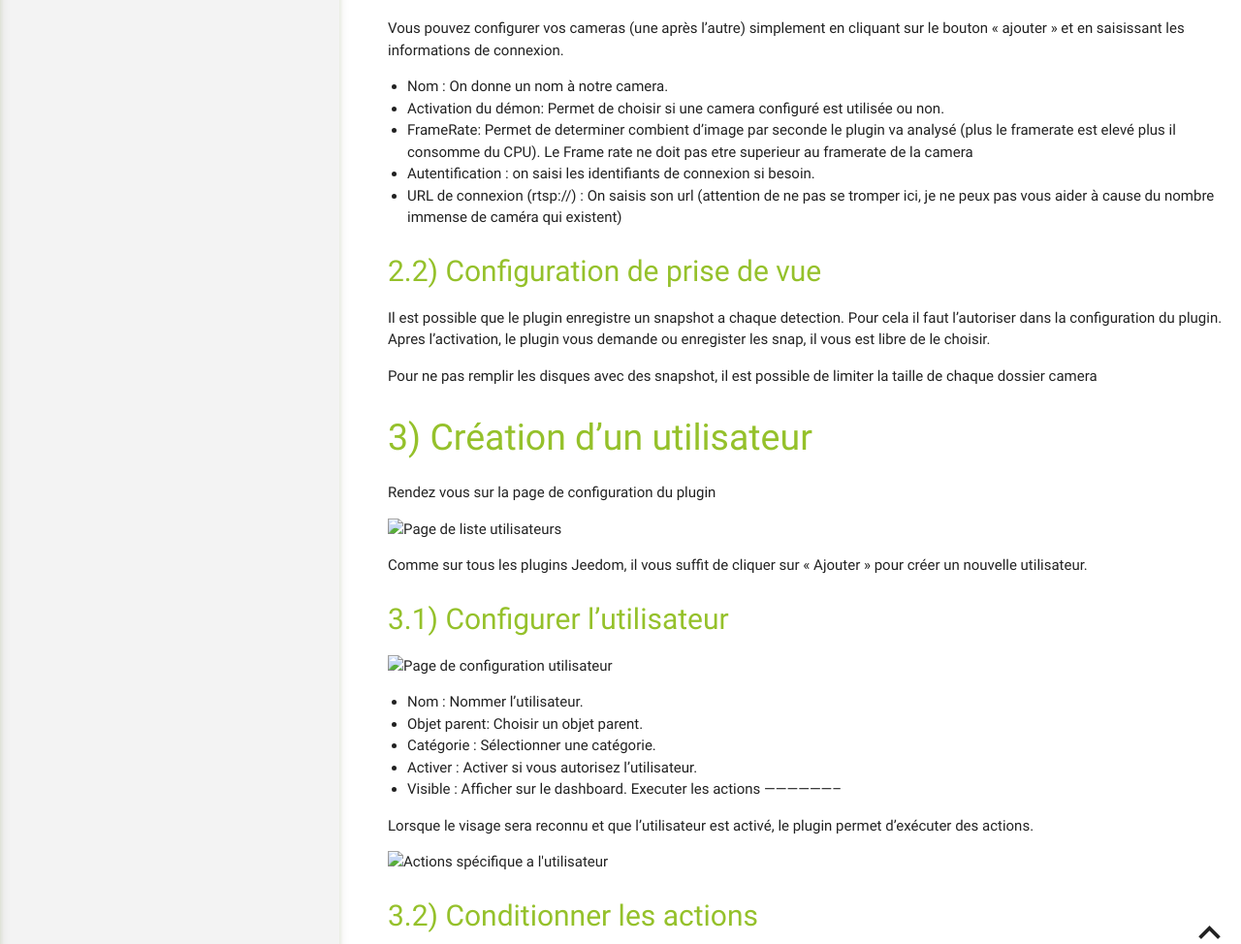
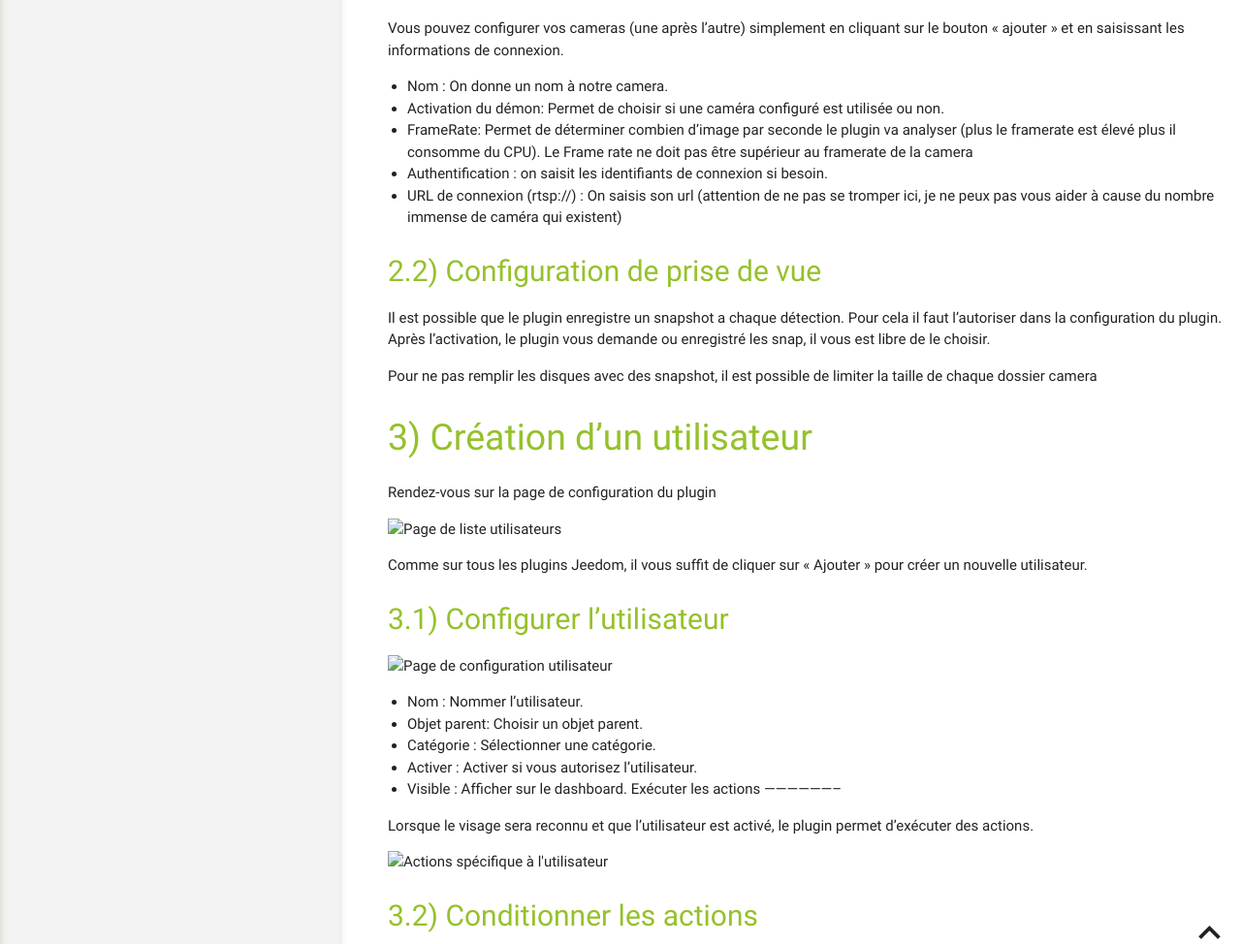
Before and after one commit to mika-nt28/Documentations, a Jekyll site: the page built from falldetector/fr_FR/index.md, in a window 1280 px wide and 1400 px high. Shown: the part 405-1379 px from the top of the window at 97% size. Built offline with Jekyll 4.4.1, drawn with Linux system fonts in a browser that asks for light colours.

Commit message:
Typo : falldector

```diff
--- a/falldetector/fr_FR/index.md
+++ b/falldetector/fr_FR/index.md
@@ -21,24 +21,24 @@ Configuration des cameras
 Vous pouvez configurer vos cameras (une après l’autre) simplement en cliquant sur le bouton « ajouter » et en saisissant les informations de connexion.
 
 * Nom : On donne un nom à notre camera.
-* Activation du démon: Permet de choisir si une camera configuré est utilisée ou non.
-* FrameRate: Permet de determiner combient d'image par seconde le plugin va analysé (plus le framerate est elevé plus il consomme du CPU). Le Frame rate ne doit pas etre superieur au framerate de la camera
-* Autentification : on saisi les identifiants de connexion si besoin.
+* Activation du démon: Permet de choisir si une caméra configuré est utilisée ou non.
+* FrameRate: Permet de déterminer combien d'image par seconde le plugin va analyser (plus le framerate est élevé plus il consomme du CPU). Le Frame rate ne doit pas être supérieur au framerate de la camera
+* Authentification : on saisit les identifiants de connexion si besoin.
 * URL de connexion (rtsp://) : On saisis son url (attention de ne pas se tromper ici, je ne peux pas vous aider à cause du nombre immense de caméra qui existent)
 
 Configuration de prise de vue
 -----------------------------
 
-Il est possible que le plugin enregistre un snapshot a chaque detection.
+Il est possible que le plugin enregistre un snapshot a chaque détection.
 Pour cela il faut l'autoriser dans la configuration du plugin.
-Apres l'activation, le plugin vous demande ou enregister les snap, il vous est libre de le choisir.
+Après l'activation, le plugin vous demande ou enregistré les snap, il vous est libre de le choisir.
 
 Pour ne pas remplir les disques avec des snapshot, il est possible de limiter la taille de chaque dossier camera
 
 Création d'un utilisateur
 =========================
 
-Rendez vous sur la page de configuration du plugin
+Rendez-vous sur la page de configuration du plugin
 
 ![Page de liste utilisateurs](../images/ListeUtilisateurs.jpg)
 
@@ -54,16 +54,16 @@ Configurer l'utilisateur
 * Catégorie : Sélectionner une catégorie.
 * Activer : Activer si vous autorisez l’utilisateur.
 * Visible : Afficher sur le dashboard.
-Executer les actions
+Exécuter les actions
 --------------------
 
 Lorsque le visage sera reconnu et que l’utilisateur est activé, le plugin permet d’exécuter des actions.
 
-![Actions spécifique a l'utilisateur](../images/ConfigurationActions.jpg)
+![Actions spécifique à l'utilisateur](../images/ConfigurationActions.jpg)
 
 Conditionner les actions
 ------------------------
 
 Il est possible de conditionner l’exécution des actions avec l’onglet Condition
 
-![Condition d'execution des action de l'utilisateur](../images/ConfigurationConditions.jpg)
+![Condition d'exécution des action de l'utilisateur](../images/ConfigurationConditions.jpg)
```
Also changed, not shown: falldetector/fr_FR/changelog.md (+1 -1 lines).
